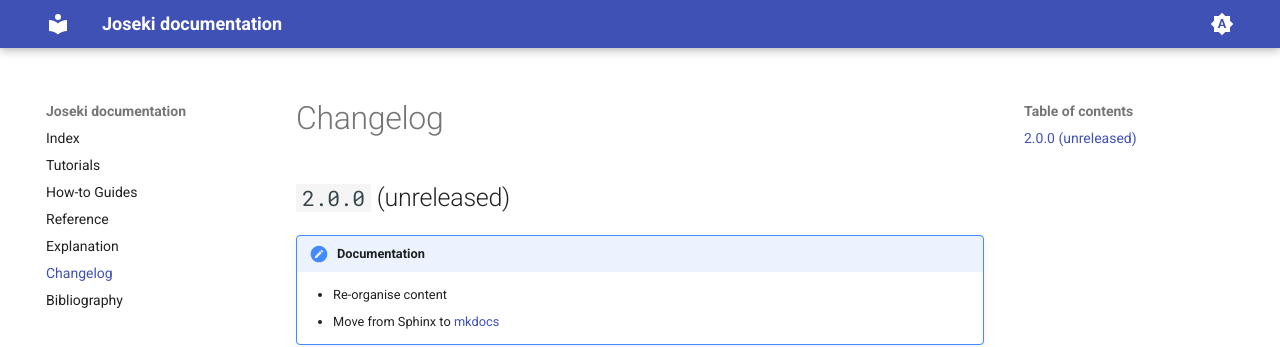
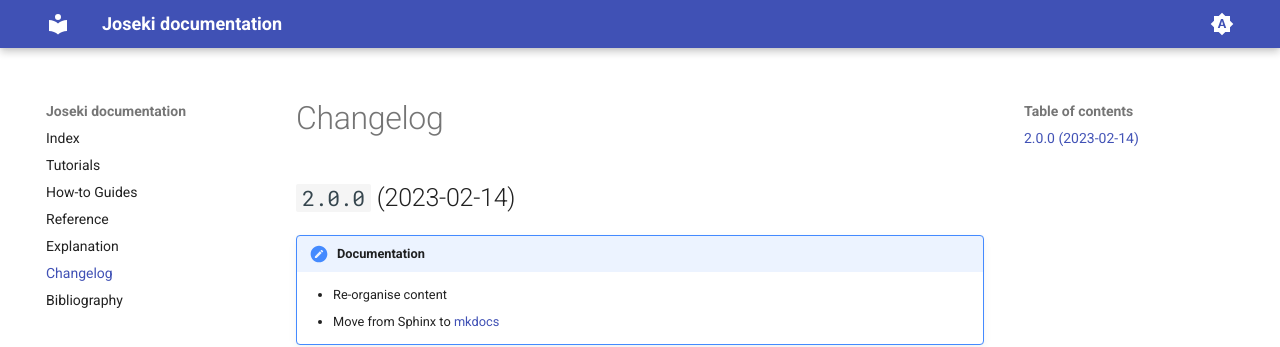
Before and after one commit to rayference/joseki, an MkDocs documentation site: the page built from docs/changelog.md, in a window 1280 px wide. Shown: the top 347 px of the page. Built offline with MkDocs 1.6.1 and Material for MkDocs 9.7.7, drawn with Linux system fonts in a browser that asks for light colours.

```diff
--- a/docs/changelog.md
+++ b/docs/changelog.md
@@ -1,4 +1,4 @@
-## `2.0.0` (unreleased)
+## `2.0.0` (2023-02-14)
 
 !!! help "Documentation"
 
--- a/src/joseki/__version__.py
+++ b/src/joseki/__version__.py
@@ -1 +1 @@
-__version__ = "2.0.0-rc"
+__version__ = "2.0.0"
```
